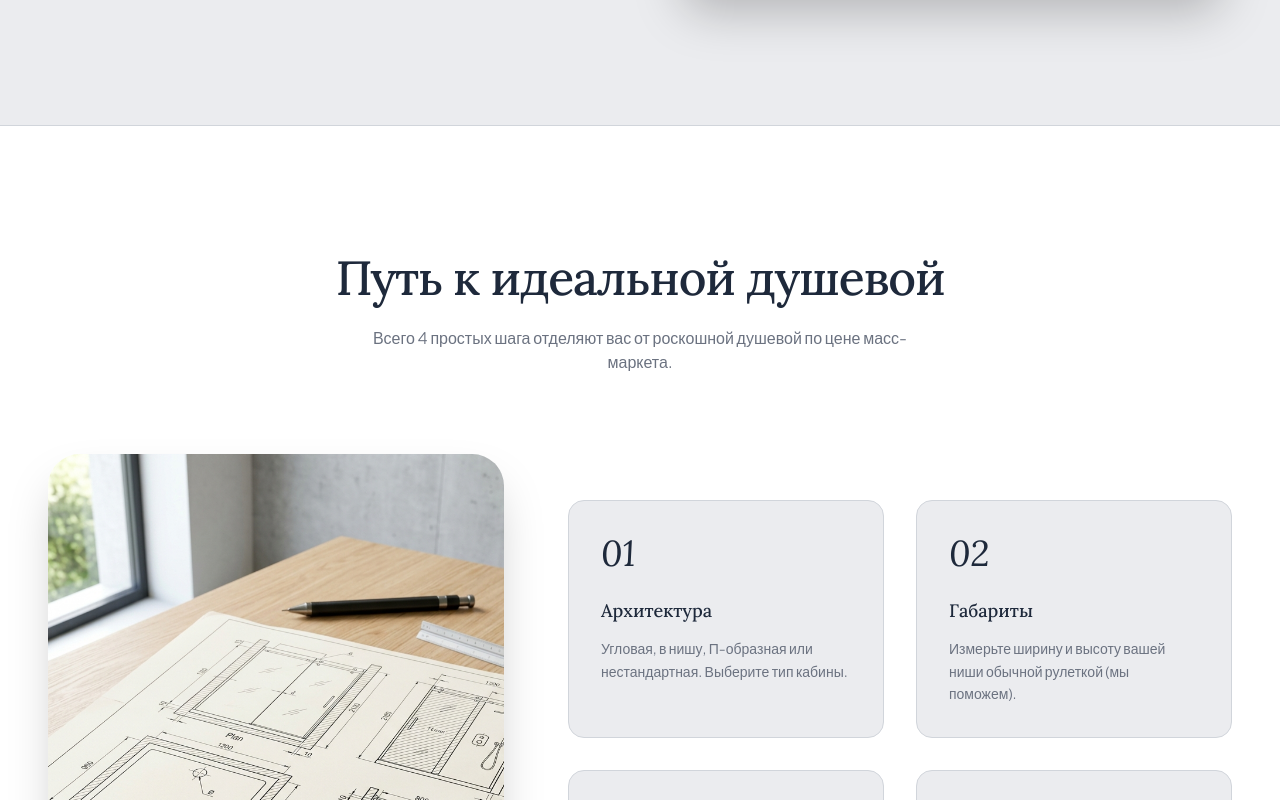
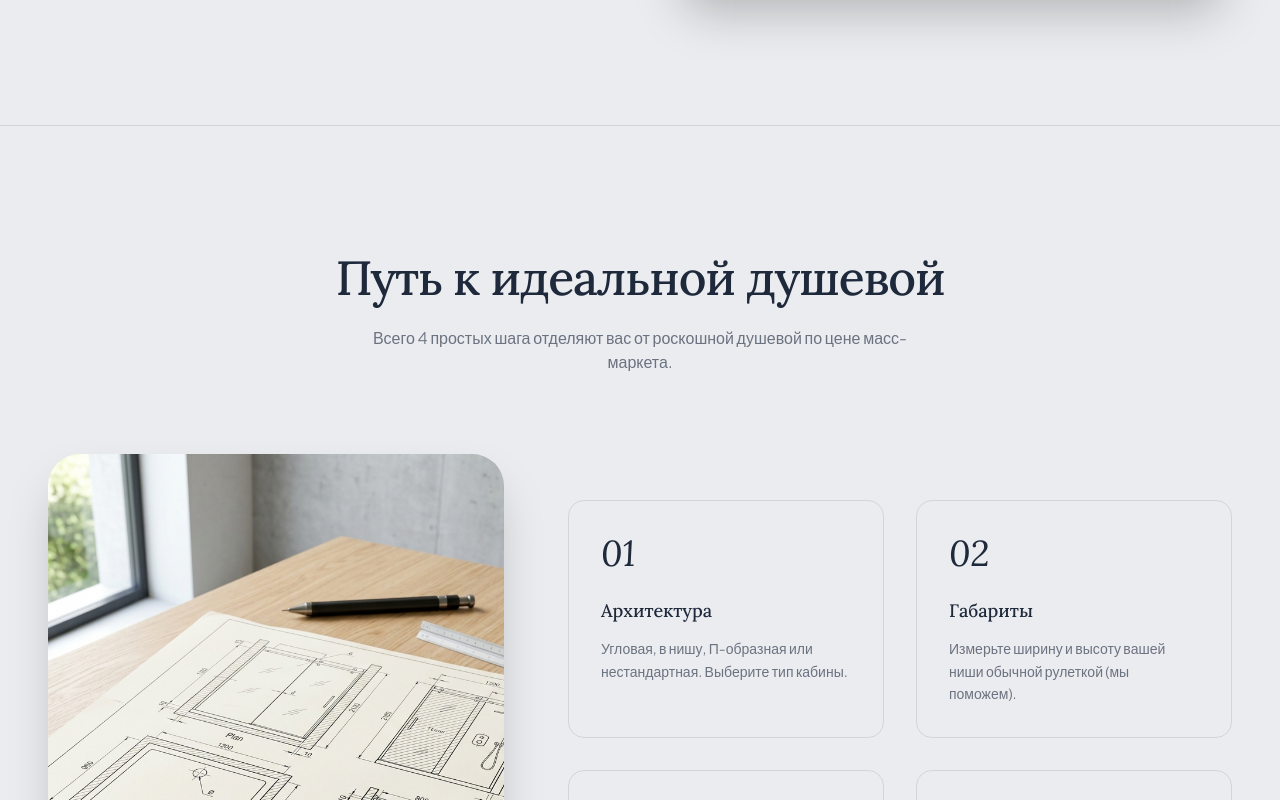
Before and after one commit to vergeniamonzor628-alt/shower-cabin, a Next.js app: page / in a window 1280 px wide. Shown: the part 1820-2620 px from the top of the page. Built offline with nearby package versions, Linux system fonts and the light colour scheme.

Commit message:
fix: remove hardcoded bg-white classes that were hiding the global background color

```diff
--- a/src/app/page.tsx
+++ b/src/app/page.tsx
@@ -190,7 +190,7 @@ export default function Home() {
       </section>
 
       {/* How it works (With Workspace Close Up) */}
-      <section id="how-it-works" className="py-32 bg-white relative border-t border-border/40">
+      <section id="how-it-works" className="py-32 bg-background relative border-t border-border/40">
         <div className="mx-auto max-w-[1400px] px-6 lg:px-12">
 
           <Reveal>
@@ -269,7 +269,7 @@ export default function Home() {
       </section>
 
       {/* Configurator Section */}
-      <section id="configurator" className="py-32 bg-white relative overflow-hidden border-t border-border/40">
+      <section id="configurator" className="py-32 bg-background relative overflow-hidden border-t border-border/40">
         <div className="absolute top-1/2 left-1/2 -translate-x-1/2 -translate-y-1/2 w-full max-w-[1000px] h-[800px] bg-primary/5 rounded-full blur-[150px] pointer-events-none"></div>
 
         <div className="mx-auto max-w-[1000px] px-6 lg:px-12 relative z-10">
```
